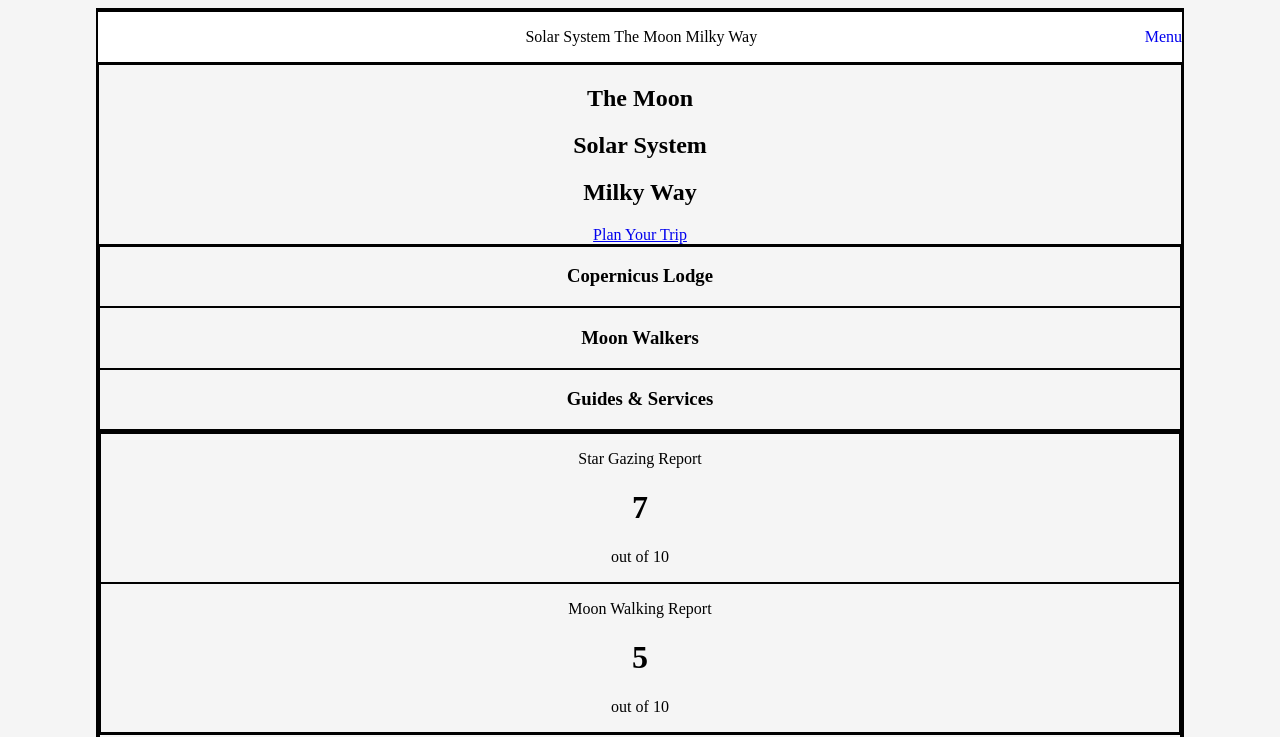
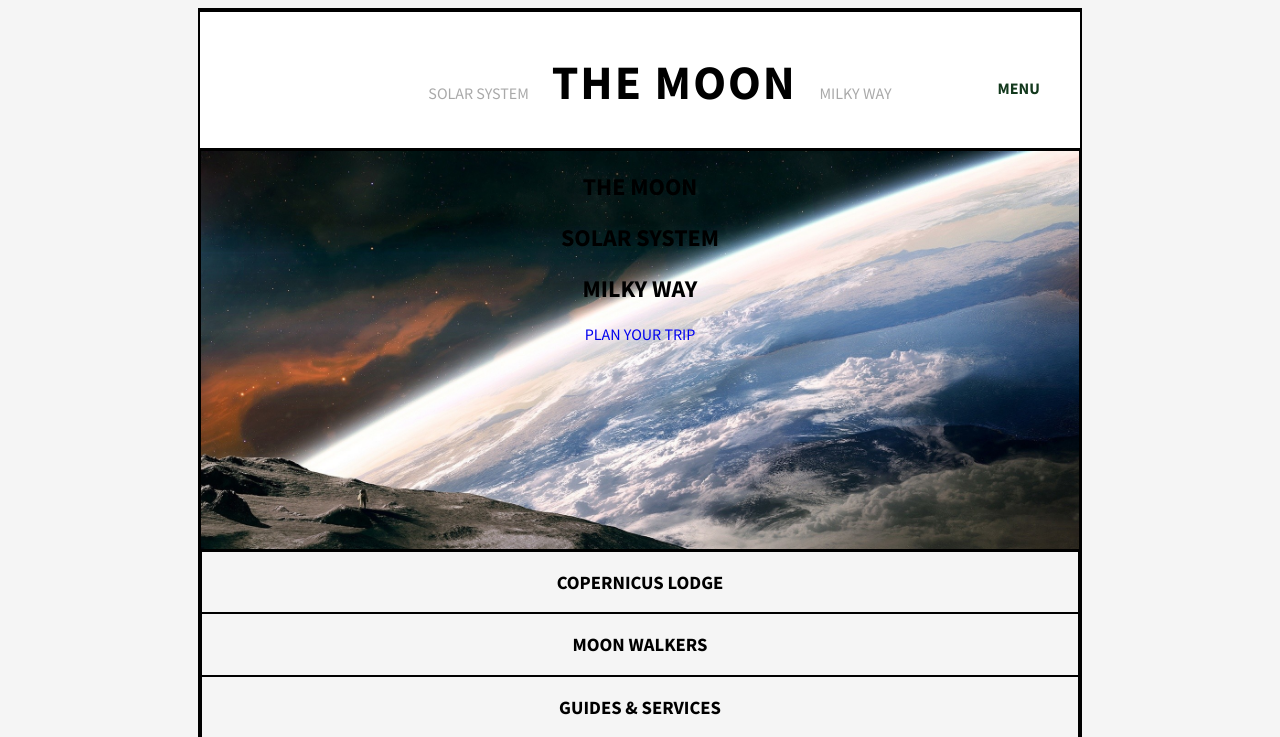
Before and after one commit to pokojt/theMoon, a plain HTML site: page index.html in a window 1280 px wide. Shown: the top 737 px of the page. Drawn offline with Linux system fonts and the light colour scheme.

Commit message:
Style navbar and add hero image

```diff
--- a/index.html
+++ b/index.html
@@ -3,6 +3,7 @@
   <head>
     <link rel="stylesheet" href="css/main.css">
     <meta name="viewport" content="width=device-width">
+    <link href='https://fonts.googleapis.com/css?family=Source+Sans+Pro:400,700' rel='stylesheet' type='text/css'>
     <title>The Moon</title>
   </head>
   <body>
@@ -11,10 +12,10 @@
       <div class="navbar">
         <ul>
           <li>Solar System</li>
-          <li>The Moon</li>
+          <li class="title">The Moon</li>
           <li>Milky Way</li>
-          <a href="#"><li>Menu</li></a>
         </ul>
+        <a id="menuLink" href="#">Menu</a>
       </div>
       <div class="contentWrapper">
         <div class="row1 heroImage">
--- a/scss/base/_base.scss
+++ b/scss/base/_base.scss
@@ -12,4 +12,10 @@ div {
 body {
   @extend %centeredText;
   background: $moonGray;
+  text-transform: uppercase;
+  font-family: 'Source Sans Pro', sans-serif;
 }
+
+a {
+  text-decoration: none;
+}
--- a/scss/layout/_header.scss
+++ b/scss/layout/_header.scss
@@ -0,0 +1,5 @@
+.heroImage {
+  background-image: url("#{$path-img}/moonView.jpg");
+  background-size: cover;
+  height: 50vh;
+}
--- a/scss/layout/_nav.scss
+++ b/scss/layout/_nav.scss
@@ -1,13 +1,24 @@
 .navbar {
   background-color: $white;
   ul {
+    @extend %centeredBlock;
     @extend %overflow;
+    margin-top: 40px;
     list-style: none;
+    background: $white;
+    width: 60%;
     li {
       display: inline;
-      &:last-child {
-        float: right;
-      }
+      margin: 2%;
+      color: $textGray;
+    }
+    .title {
+      @include text(3em, bold, $letter-spacing: 2px, $color:black);
+
     }
   }
+  #menuLink {
+    @include position(relative, null null 50px 43%);
+    @include text($weight:bold, $color: $darkGreen);
+  }
 }
--- a/scss/utils/_mixins.scss
+++ b/scss/utils/_mixins.scss
@@ -0,0 +1,9 @@
+// Text Format
+
+@mixin text($size:null, $weight:null, $l-height:null, $letter-spacing:null, $color:null) {
+  font-size: $size;
+  font-weight: $weight;
+  line-height: $l-height;
+  letter-spacing: $letter-spacing;
+  color: $color;
+}
--- a/scss/utils/_variables.scss
+++ b/scss/utils/_variables.scss
@@ -2,3 +2,12 @@
 
 $white: #fff;
 $moonGray: #F5F5F5;
+$darkGreen: #13391d;
+$textGray: #A9A9A9;
+
+// Asset Path Variables
+
+$path-img: "../img";
+
+// Size Variables
+$max-width: 70%;
```
Also changed, not shown: css/main.css, img/moonView.jpg (added), 1 other file.
